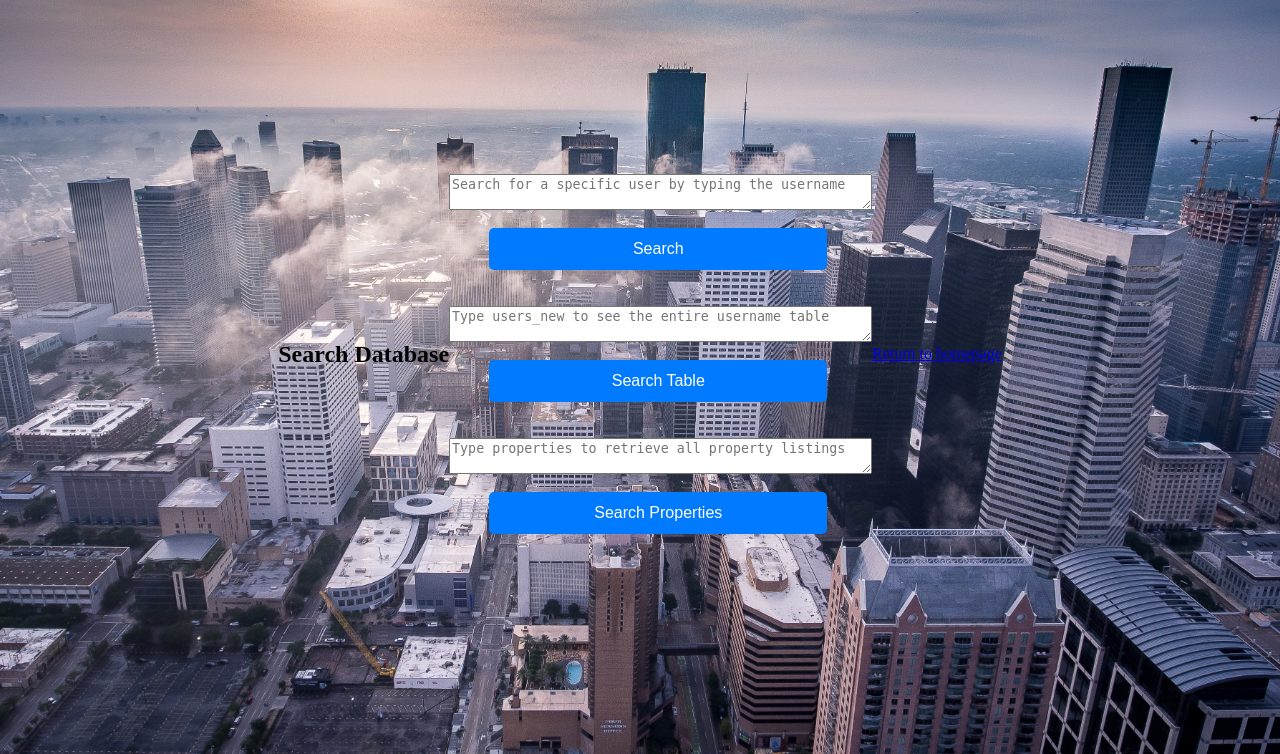
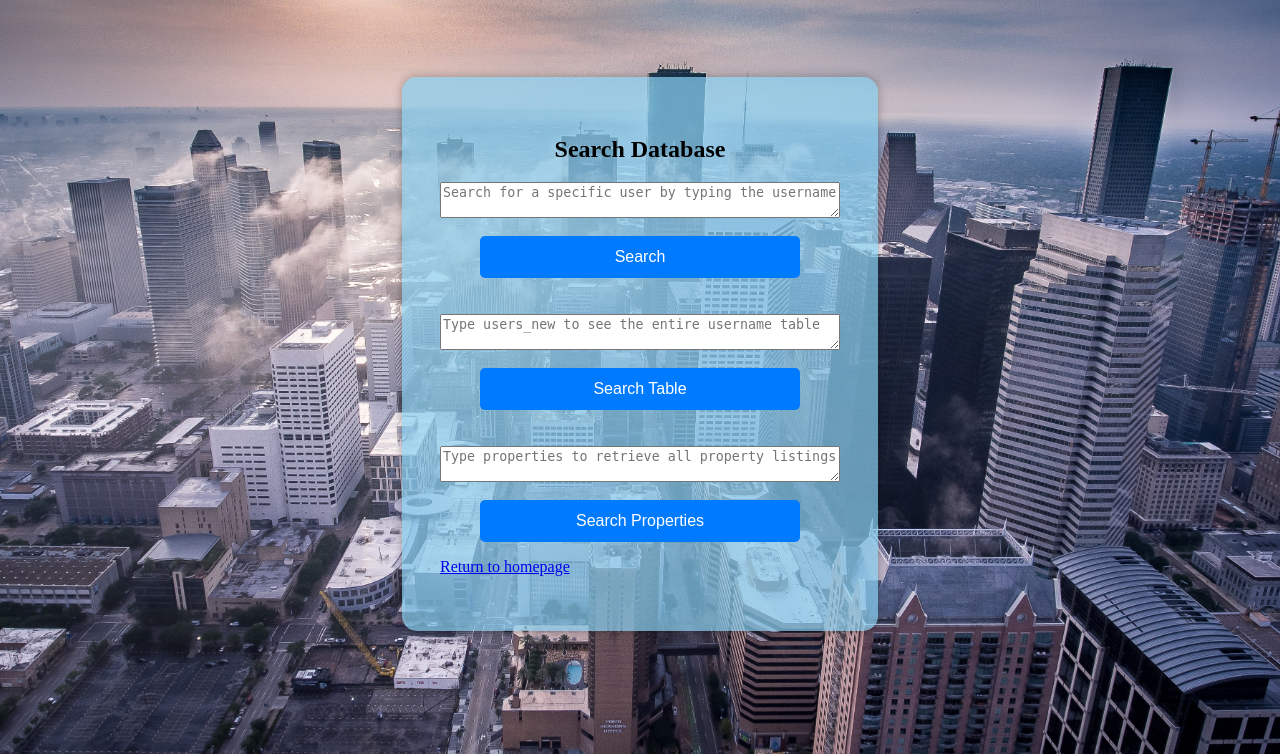
Before and after one commit to taiboucodes/FrontEnders-SQL-PropertyHub, a PHP site: page /search.php in a window 1280 px wide. Shown: the part 46-800 px from the top of the page. Run offline with PHP 8.4, Linux system fonts and the light colour scheme.

Commit message:
Add files via upload

```diff
--- a/search.php
+++ b/search.php
@@ -12,6 +12,7 @@
             <a href="seller_dash.php">Seller Dashboard</a>
             <a href="search.php">Search Database</a>
         </nav>
+    <div class="login-container">
     <h2>Search Database</h2>
     <form action="search_results.php" method="post">
         <textarea name="search_query" placeholder="Search for a specific user by typing the username" cols="50"></textarea><br>
@@ -24,5 +25,6 @@
         <input type="submit" value="Search Properties">
     </form>
     <p><a href='index.html'>Return to homepage</a></p>
+    </div>
 </body>
 </html>
```
